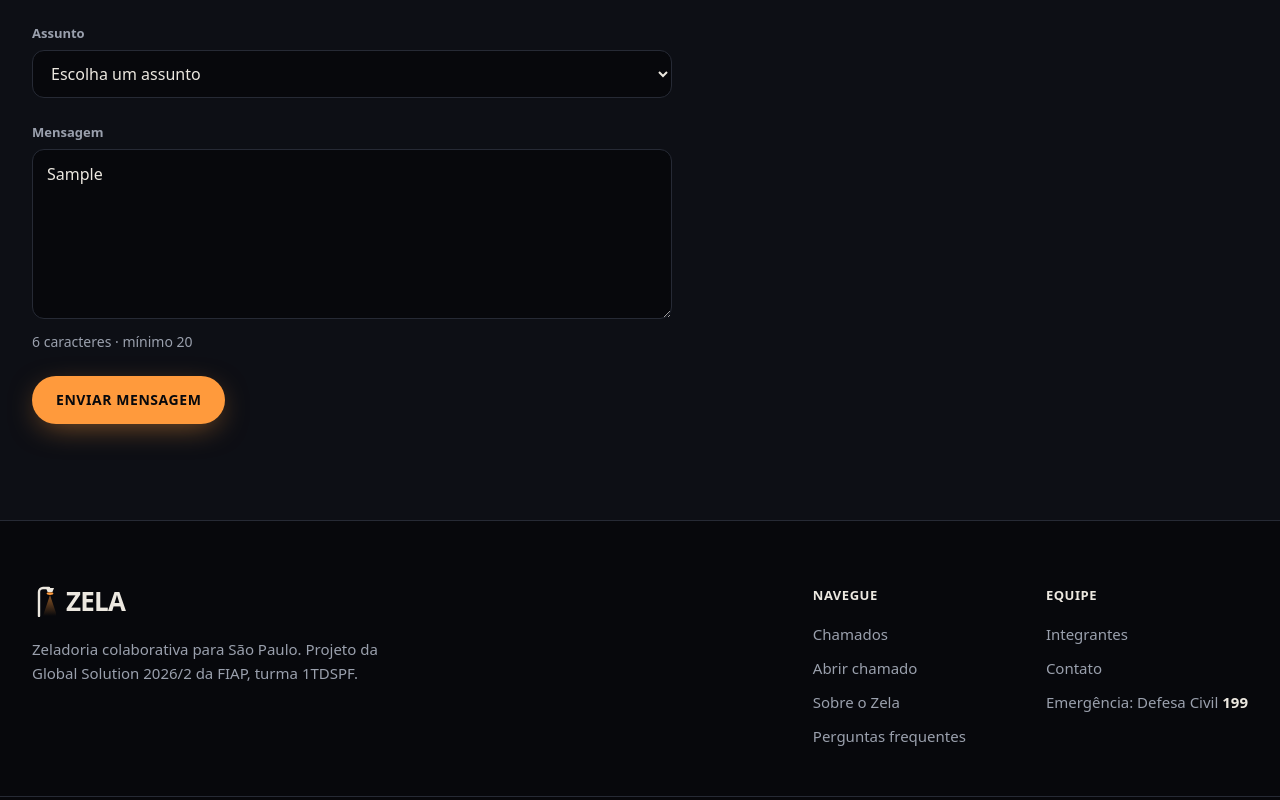
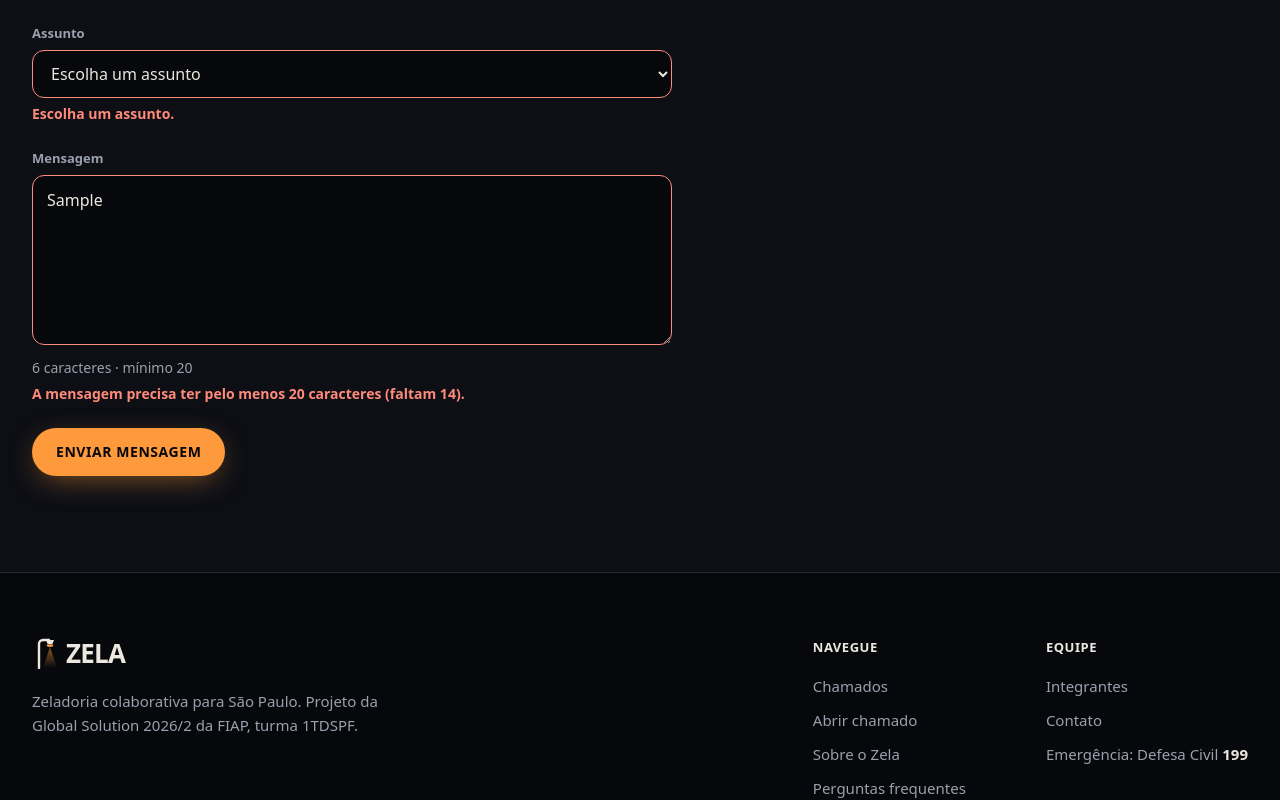
Before and after one commit to LuizHenriqueAAlbarello/Zela, a React (Vite) app: page /contato in a window 1280 px wide. Both pictures are taken after typing "Sample", "name@example.com", "Sample" into the empty fields and a click on the button "ENVIAR MENSAGEM". Shown: the part 832-1632 px from the top of the page. Built offline with nearby package versions, Linux system fonts and the light colour scheme.

Commit message:
feat: mostra mensagem de erro por campo no Contato

```diff
--- a/src/pages/Contato.tsx
+++ b/src/pages/Contato.tsx
@@ -1,7 +1,7 @@
 import { useRef, useState, type FormEvent } from 'react'
 import LuzesDaCidade from '../components/LuzesDaCidade'
-import type { AssuntoContato, DadosContato } from '../types/contato'
-import { ASSUNTOS_CONTATO, MINIMO_MENSAGEM } from '../services/contato'
+import type { AssuntoContato, DadosContato, ErrosContato } from '../types/contato'
+import { ASSUNTOS_CONTATO, MINIMO_MENSAGEM, validarContato } from '../services/contato'
 
 /** Formulário vazio: estado inicial e o que volta depois de limpar. */
 const VAZIO: DadosContato = { nome: '', email: '', assunto: '', mensagem: '' }
@@ -13,21 +13,27 @@ const CAMPO_BASE =
 const CAMPO = `${CAMPO_BASE} h-12`
 
 const ROTULO = 'mb-1.5 block text-[13px] font-semibold text-mudo'
+const ERRO = 'mt-1.5 text-sm font-semibold text-erro'
 
 /** Página Contato: formulário para falar com a equipe do Zela. */
 export default function Contato() {
   const palco = useRef<HTMLDivElement>(null)
   // Formulário controlado: o React guarda o valor de cada campo
   const [dados, setDados] = useState<DadosContato>(VAZIO)
+  // Mensagem de erro de cada campo; só aparece depois de tentar enviar
+  const [erros, setErros] = useState<ErrosContato>({})
 
-  /** Atualiza um campo só, mantendo os outros como estão. */
+  /** Atualiza um campo só, mantendo os outros como estão, e apaga o erro dele enquanto a pessoa corrige. */
   function atualizar<Campo extends keyof DadosContato>(campo: Campo, valor: DadosContato[Campo]) {
     setDados((atual) => ({ ...atual, [campo]: valor }))
+    setErros((atual) => ({ ...atual, [campo]: undefined }))
   }
 
   function enviar(evento: FormEvent<HTMLFormElement>) {
     // Impede o navegador de recarregar a página ao enviar o formulário
     evento.preventDefault()
+    // Valida antes de enviar: cada campo com problema ganha a sua mensagem
+    setErros(validarContato(dados))
   }
 
   return (
@@ -70,8 +76,15 @@ export default function Contato() {
                   autoComplete="name"
                   value={dados.nome}
                   onChange={(e) => atualizar('nome', e.target.value)}
-                  className={CAMPO}
+                  aria-invalid={Boolean(erros.nome)}
+                  aria-describedby={erros.nome ? 'nome-erro' : undefined}
+                  className={`${CAMPO} ${erros.nome ? 'border-erro' : ''}`}
                 />
+                {erros.nome && (
+                  <p id="nome-erro" role="alert" className={ERRO}>
+                    {erros.nome}
+                  </p>
+                )}
               </div>
 
               <div>
@@ -86,8 +99,15 @@ export default function Contato() {
                   autoComplete="email"
                   value={dados.email}
                   onChange={(e) => atualizar('email', e.target.value)}
-                  className={CAMPO}
+                  aria-invalid={Boolean(erros.email)}
+                  aria-describedby={erros.email ? 'email-erro' : undefined}
+                  className={`${CAMPO} ${erros.email ? 'border-erro' : ''}`}
                 />
+                {erros.email && (
+                  <p id="email-erro" role="alert" className={ERRO}>
+                    {erros.email}
+                  </p>
+                )}
               </div>
 
               <div>
@@ -100,7 +120,9 @@ export default function Contato() {
                   name="assunto"
                   value={dados.assunto}
                   onChange={(e) => atualizar('assunto', e.target.value as AssuntoContato | '')}
-                  className={`${CAMPO} [color-scheme:dark]`}
+                  aria-invalid={Boolean(erros.assunto)}
+                  aria-describedby={erros.assunto ? 'assunto-erro' : undefined}
+                  className={`${CAMPO} [color-scheme:dark] ${erros.assunto ? 'border-erro' : ''}`}
                 >
                   <option value="">Escolha um assunto</option>
                   {ASSUNTOS_CONTATO.map((assunto) => (
@@ -109,6 +131,11 @@ export default function Contato() {
                     </option>
                   ))}
                 </select>
+                {erros.assunto && (
+                  <p id="assunto-erro" role="alert" className={ERRO}>
+                    {erros.assunto}
+                  </p>
+                )}
               </div>
 
               <div>
@@ -121,14 +148,20 @@ export default function Contato() {
                   rows={6}
                   value={dados.mensagem}
                   onChange={(e) => atualizar('mensagem', e.target.value)}
-                  aria-describedby="mensagem-contador"
-                  className={`${CAMPO_BASE} min-h-40 resize-y py-3`}
+                  aria-invalid={Boolean(erros.mensagem)}
+                  aria-describedby={erros.mensagem ? 'mensagem-contador mensagem-erro' : 'mensagem-contador'}
+                  className={`${CAMPO_BASE} min-h-40 resize-y py-3 ${erros.mensagem ? 'border-erro' : ''}`}
                 />
                 {/* Contador: mostra quantos caracteres já foram digitados e qual é o mínimo */}
                 <p id="mensagem-contador" className="mt-1.5 text-sm text-mudo">
                   <span className="numeros">{dados.mensagem.trim().length}</span> caracteres · mínimo{' '}
                   <span className="numeros">{MINIMO_MENSAGEM}</span>
                 </p>
+                {erros.mensagem && (
+                  <p id="mensagem-erro" role="alert" className={ERRO}>
+                    {erros.mensagem}
+                  </p>
+                )}
               </div>
 
               <button
```
